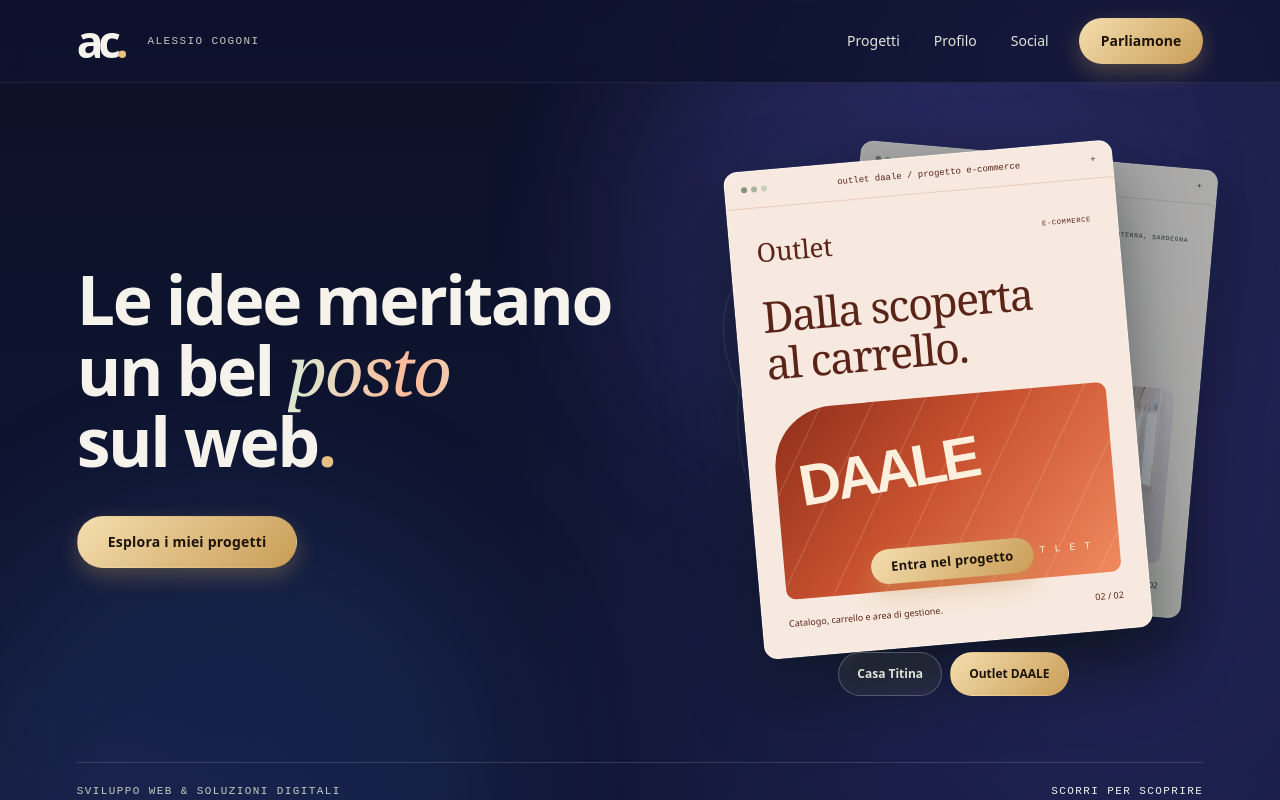
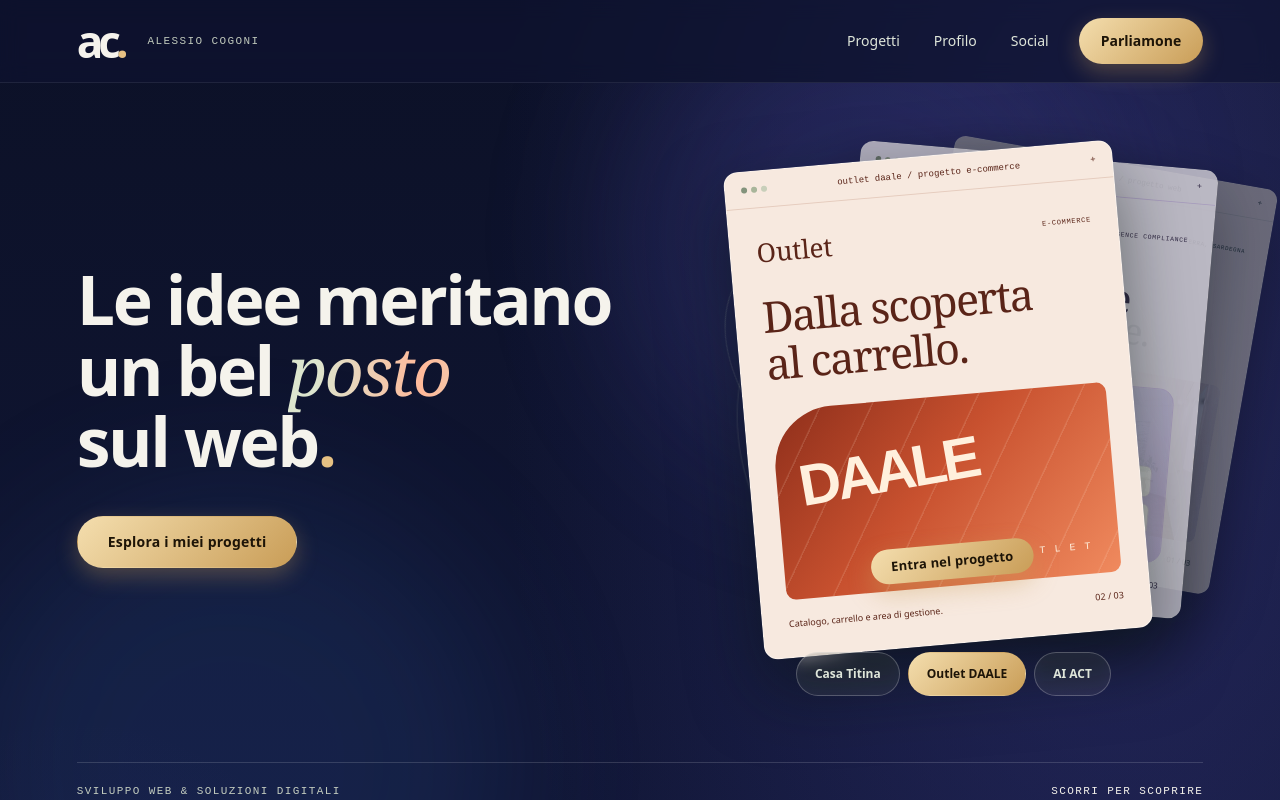
Before and after one commit to alessiocogoni/Cogoni, a plain HTML site: page index.html in a window 1280 px wide. Shown: the top 800 px of the page. Drawn offline with Linux system fonts and the light colour scheme.

Commit message:
Add AI ACT project to portfolio: index.html

```diff
--- a/index.html
+++ b/index.html
@@ -7,11 +7,11 @@
 <meta name="theme-color" content="#171919">
 <title>Alessio Cogoni — Web Developer & Portfolio</title>
 <link rel="icon" href="favicon.svg" type="image/svg+xml">
-<link rel="stylesheet" href="style.css">
-<link rel="stylesheet" href="animazioni.css">
+<link rel="stylesheet" href="style.css?v=ai-act-portfolio">
+<link rel="stylesheet" href="animazioni.css?v=ai-act-portfolio">
 <script>if(!matchMedia('(prefers-reduced-motion: reduce)').matches)document.documentElement.classList.add('anim')</script>
 <script src="animazioni.js" defer></script>
-<script src="portfolio.js" defer>
+<script src="portfolio.js?v=ai-act-portfolio" defer>
 </script>
 <style>
 .social-grid {grid-template-columns:repeat(3,minmax(0,1fr))}
@@ -49,7 +49,7 @@
 <a class="button button-orange" href="#progetti">Esplora i miei progetti
 </a>
 </div>
-<div class="hero-art" aria-label="Composizione grafica del progetto Casa Titina">
+<div class="hero-art" aria-label="Vetrina dei progetti in evidenza">
 <div class="orbit orbit-one">
 </div>
 <div class="orbit orbit-two">
@@ -71,7 +71,7 @@
 <img src="img/casa-titina-attuale.jpg" alt="Soggiorno di Casa Titina" width="640" height="420" fetchpriority="high">
 <div class="window-bottom">
 <span>Ospitalità, anche online.</span>
-<span>01 / 02</span>
+<span>01 / 03</span>
 </div>
 </div>
 </a>
@@ -89,14 +89,23 @@
 <div class="window-visual" aria-hidden="true"><b>DAALE</b><i>OUTLET</i></div>
 <div class="window-bottom">
 <span>Catalogo, carrello e area di gestione.</span>
-<span>02 / 02</span>
+<span>02 / 03</span>
 </div>
 </div>
 </a>
+<a class="project-window showcase-card" data-demo="ai-act" data-name="AI ACT" href="https://alessiocogoni.github.io/ai-act/" aria-label="Entra nel progetto AI ACT">
+<div class="window-toolbar"><span class="window-dots" aria-hidden="true"></span><span>ai act / web application</span><span aria-hidden="true">+</span></div>
+<div class="window-body">
+<div class="mini-brand">AI ACT<span>ARTIFICIAL INTELLIGENCE COMPLIANCE</span></div>
+<h2>La compliance<br>prende forma.</h2>
+<span class="ai-preview" aria-hidden="true"><span class="ai-preview-head"><svg viewBox="0 0 48 48" fill="none" stroke="currentColor" stroke-width="2" stroke-linejoin="round" aria-hidden="true"><path d="M24 3l5.5 15.5L45 24l-15.5 5.5L24 45l-5.5-15.5L3 24l15.5-5.5L24 3Z"/><path d="M39 2v12M33 8h12M8 34v10m-5-5h10"/></svg><span>AI <b>ACT</b><small>ARTIFICIAL INTELLIGENCE COMPLIANCE</small></span></span><span class="ai-preview-grid"><span>Registro IA</span><span>Screening</span><span>Piano d’azione</span><span>Formazione</span></span></span>
+<div class="window-bottom"><span>Dalla normativa alle attività.</span><span>03 / 03</span></div>
+</div></a>
 </div>
 <div class="showcase-nav" role="group" aria-label="Scegli il progetto">
 <button type="button" class="showcase-dot is-active" data-go="0" aria-label="Mostra Casa Titina" aria-pressed="true"><span>Casa Titina</span></button>
 <button type="button" class="showcase-dot" data-go="1" aria-label="Mostra Outlet DAALE" aria-pressed="false"><span>Outlet DAALE</span></button>
+<button type="button" class="showcase-dot" data-go="2" aria-label="Mostra AI ACT" aria-pressed="false"><span>AI ACT</span></button>
 </div>
 </div>
 </div>
@@ -119,12 +128,13 @@
 </div>
 <div class="work-toolbar">
 <div class="filters" role="group" aria-label="Filtra i progetti">
-<button class="filter active" data-filter="all" aria-pressed="true">Tutti <span>02</span>
+<button class="filter active" data-filter="all" aria-pressed="true">Tutti <span>03</span>
 </button>
 <button class="filter" data-filter="web" aria-pressed="false">Siti web</button>
 <button class="filter" data-filter="commerce" aria-pressed="false">E-commerce</button>
+<button class="filter" data-filter="application" aria-pressed="false">Applicazioni web</button>
 </div>
-<p id="filterCount" role="status" aria-live="polite">2 progetti</p>
+<p id="filterCount" role="status" aria-live="polite">3 progetti</p>
 </div>
 <div class="project-grid">
 <article class="project" data-category="web">
@@ -163,7 +173,14 @@
 <span class="project-number">02</span>
 </div>
 </article>
-
+<article class="project" data-category="application">
+<button class="project-cover ai-act-cover" data-project="ai-act" aria-label="Scopri il progetto AI ACT">
+<span class="cover-label">COMPLIANCE / WEB APPLICATION</span>
+<span class="ai-preview" aria-hidden="true"><span class="ai-preview-head"><svg viewBox="0 0 48 48" fill="none" stroke="currentColor" stroke-width="2" stroke-linejoin="round" aria-hidden="true"><path d="M24 3l5.5 15.5L45 24l-15.5 5.5L24 45l-5.5-15.5L3 24l15.5-5.5L24 3Z"/><path d="M39 2v12M33 8h12M8 34v10m-5-5h10"/></svg><span>AI <b>ACT</b><small>ARTIFICIAL INTELLIGENCE COMPLIANCE</small></span></span><span class="ai-preview-grid"><span>Registro IA</span><span>Screening</span><span>Piano d’azione</span><span>Formazione</span></span></span>
+<span class="cover-title">AI ACT<span>La gestione responsabile dell’IA.</span></span>
+</button>
+<div class="project-meta"><div><h3><button data-project="ai-act">AI ACT</button></h3><p>Registro IA, screening dei rischi e gestione degli adempimenti.</p></div><span class="project-number">03</span></div>
+</article>
 </div>
 </section>
 <section class="about section" id="profilo">
```
